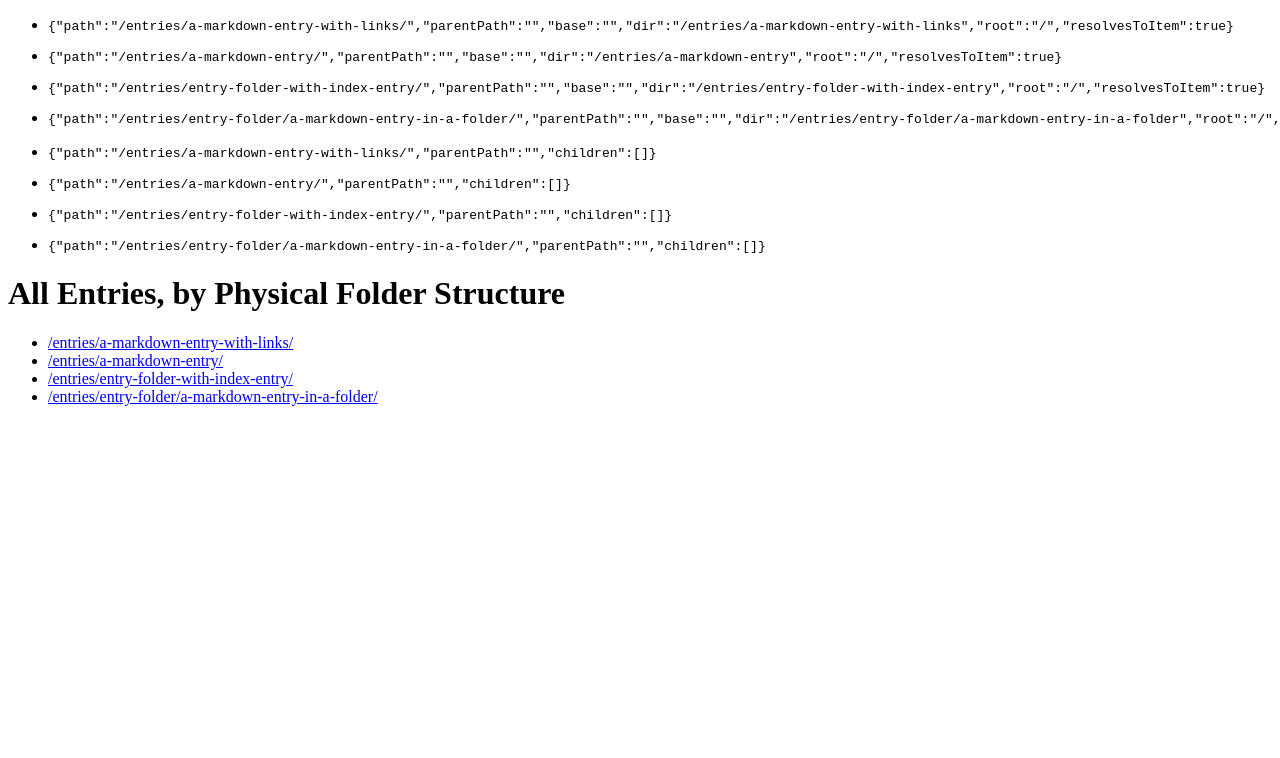
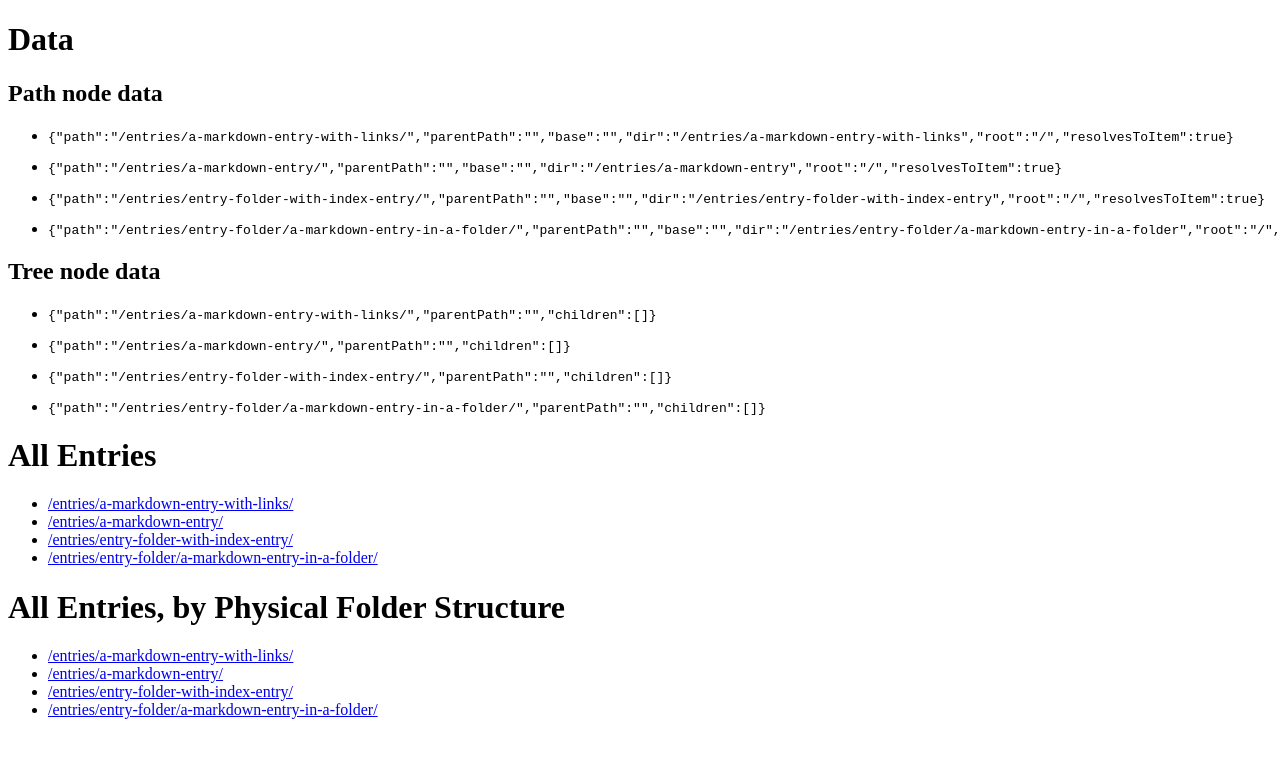
Before and after one commit to mrtns/data-encyclopedia, a Gatsby site: page /entries-by-physical-folder in a window 1280 px wide. Shown: the top 758 px of the page. Built offline with nearby package versions, Linux system fonts and the light colour scheme; Gatsby itself is replaced by a stand-in of ours.

Commit message:
Display entries tree

```diff
--- a/src/pages/entries-by-physical-folder.js
+++ b/src/pages/entries-by-physical-folder.js
@@ -2,6 +2,22 @@ import React from "react";
 import Link from "gatsby-link";
 import Pathify from "../components/ItemPathNodeGenerator";
 import Treeify from "../components/ItemTreeGenerator";
+
+const EntryTree = props => {
+  const nodes = props.nodes || [];
+  return (
+    <ul>
+      {nodes.map(node => {
+        return (
+          <li>
+            <Link to={node.path}>{node.path}</Link>
+            <EntryTree nodes={node.children} />
+          </li>
+        );
+      })}
+    </ul>
+  );
+};
 
 export default ({ data }) => {
   const entryPathNodes = Pathify.getAllPathNodes(
@@ -29,12 +45,21 @@ export default ({ data }) => {
   ));
   return (
     <div>
-      <ul>{entryPathNodesUi}</ul>
-      <ul>{entryPathsTreeUi}</ul>
+      <div>
+        <h1>Data</h1>
+        <h2>Path node data</h2>
+        <ul>{entryPathNodesUi}</ul>
+        <h2>Tree node data</h2>
+        <ul>{entryPathsTreeUi}</ul>
+      </div>
+      <div>
+        <h1>All Entries</h1>
+      </div>
+      <ul>{entries}</ul>
       <div>
         <h1>All Entries, by Physical Folder Structure</h1>
+        <EntryTree nodes={entryPathsTree} />
       </div>
-      <ul>{entries}</ul>
     </div>
   );
 };
```
